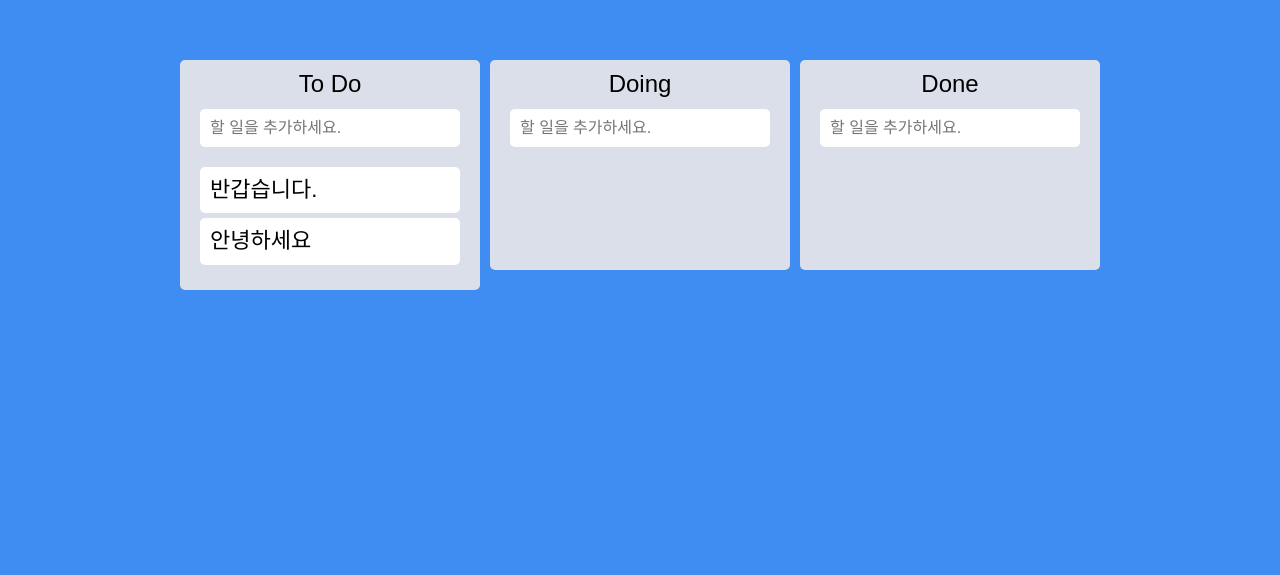
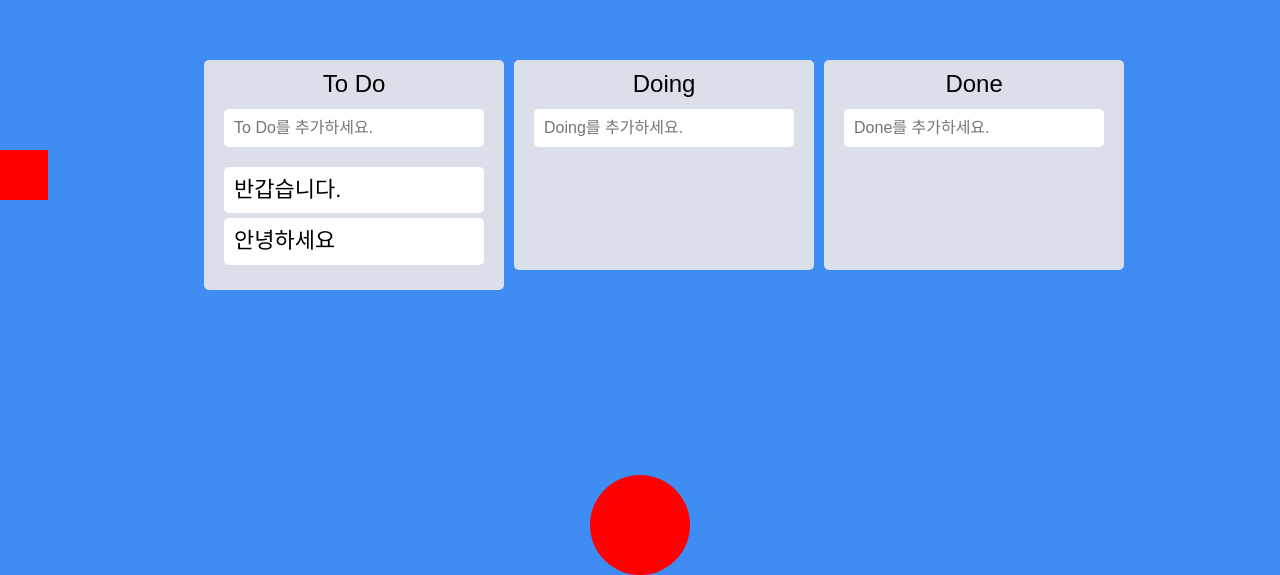
Before and after one commit to hihiihiii/react-trello, a React (Create React App) app: page / in a window 1280 px wide. Shown: the part 225-800 px from the top of the page. Built offline with nearby package versions, Linux system fonts and the light colour scheme.

Commit message:
board 추가 완료

```diff
--- a/src/App.tsx
+++ b/src/App.tsx
@@ -3,6 +3,7 @@ import { DragDropContext, Droppable, DropResult } from "react-beautiful-dnd";
 import { useRecoilState } from "recoil";
 import { todoState } from "./atoms";
 import Board from "./Components/Board";
+import Trash from "./Components/Trash";
 
 const Wrapper = styled.div`
   display: flex;
@@ -21,14 +22,38 @@ const Boards = styled.div`
   gap: 10px;
 `;
 
+const AddBoard = styled.div`
+  width: 50px;
+  height: 50px;
+  background-color: red;
+  cursor: pointer;
+`;
+
 const App = () => {
   const [todos, setTodos] = useRecoilState(todoState);
 
+  //보드 추가
+  const handleAddBoard = () => {
+    const boardName = window.prompt("보드이름을 입력하세요.");
+    setTodos((allBoards) => {
+      return {
+        ...allBoards,
+        [String(boardName)]: [],
+      };
+    });
+  };
+
   const onDragEnd = (info: DropResult) => {
     const { destination, source, draggableId } = info;
+    if (!destination) return;
 
-    if (!destination) return;
-    if (source.droppableId === destination?.droppableId) {
+    if (destination?.droppableId === "trashCan") {
+      setTodos((allBoards) => {
+        const boardCopy = [...allBoards[source.droppableId]];
+        boardCopy.splice(source.index, 1);
+        return { ...allBoards, [source.droppableId]: boardCopy };
+      });
+    } else if (source.droppableId === destination?.droppableId) {
       setTodos((allBoards) => {
         const boardCopy = [...allBoards[source.droppableId]];
         const taskObj = boardCopy[source.index];
@@ -39,21 +64,18 @@ const App = () => {
           [source.droppableId]: boardCopy,
         };
       });
-    }
-
-    if (source.droppableId !== destination?.droppableId) {
+    } else if (source.droppableId !== destination?.droppableId) {
       setTodos((allBoard) => {
         const sourceBoard = [...allBoard[source.droppableId]];
         const taskObj = sourceBoard[source.index];
-        const droppableBoard = [...allBoard[destination.droppableId]];
-
+        const droppableBoard = [...allBoard[destination?.droppableId]];
         sourceBoard.splice(source.index, 1);
         droppableBoard.splice(destination?.index, 0, taskObj);
 
         return {
           ...allBoard,
           [source.droppableId]: sourceBoard,
-          [destination.droppableId]: droppableBoard,
+          [destination?.droppableId]: droppableBoard,
         };
       });
     }
@@ -62,6 +84,7 @@ const App = () => {
   return (
     <DragDropContext onDragEnd={onDragEnd}>
       <Wrapper>
+        <AddBoard onClick={handleAddBoard}></AddBoard>
         <Boards>
           {/* object loop */}
           {Object.keys(todos).map((boardId) => (
@@ -72,6 +95,7 @@ const App = () => {
             ></Board>
           ))}
         </Boards>
+        <Trash></Trash>
       </Wrapper>
     </DragDropContext>
   );
--- a/src/Components/Board.tsx
+++ b/src/Components/Board.tsx
@@ -90,7 +90,7 @@ const Board = ({ todos, boardId }: IBoardProps) => {
         <FormInput
           {...register("todo", { required: true })}
           type="text"
-          placeholder={`할 일을 추가하세요.`}
+          placeholder={`${boardId}를 추가하세요.`}
         />
       </Form>
       <Droppable droppableId={boardId}>
--- a/src/Components/DraggableCard.tsx
+++ b/src/Components/DraggableCard.tsx
@@ -42,10 +42,9 @@ interface IDragableCard {
 }
 
 const DraggableCard = ({ todoId, todoText, index, boardId }: IDragableCard) => {
-  // const setTodos = useSetRecoilState(todoState);
   const [todos, setTodos] = useRecoilState(todoState);
 
-  //일단 완성.
+  //삭제 기능
   const onDelete = () => {
     setTodos((allBoard) => {
       const boardCopy = [...allBoard[boardId]];
--- /dev/null
+++ b/src/Components/Trash.tsx
@@ -0,0 +1,29 @@
+import React from "react";
+import { Droppable } from "react-beautiful-dnd";
+import styled from "styled-components";
+
+const Wrapper = styled.div`
+  position: absolute;
+  width: 100px;
+  height: 100px;
+  border-radius: 50%;
+  background-color: red;
+  cursor: pointer;
+  bottom: 0;
+`;
+
+const Trash = () => {
+  return (
+    <Droppable droppableId="trashCan">
+      {(magic) => {
+        return (
+          <Wrapper ref={magic.innerRef} {...magic.droppableProps}>
+            {magic.placeholder}
+          </Wrapper>
+        );
+      }}
+    </Droppable>
+  );
+};
+
+export default Trash;
--- a/src/atoms.tsx
+++ b/src/atoms.tsx
@@ -33,3 +33,8 @@ export const todoState = atom<ITodoState>({
   },
   effects: [localStorageEffect("trello")],
 });
+
+export const trashState = atom<boolean>({
+  key: "trash",
+  default: false,
+});
```
